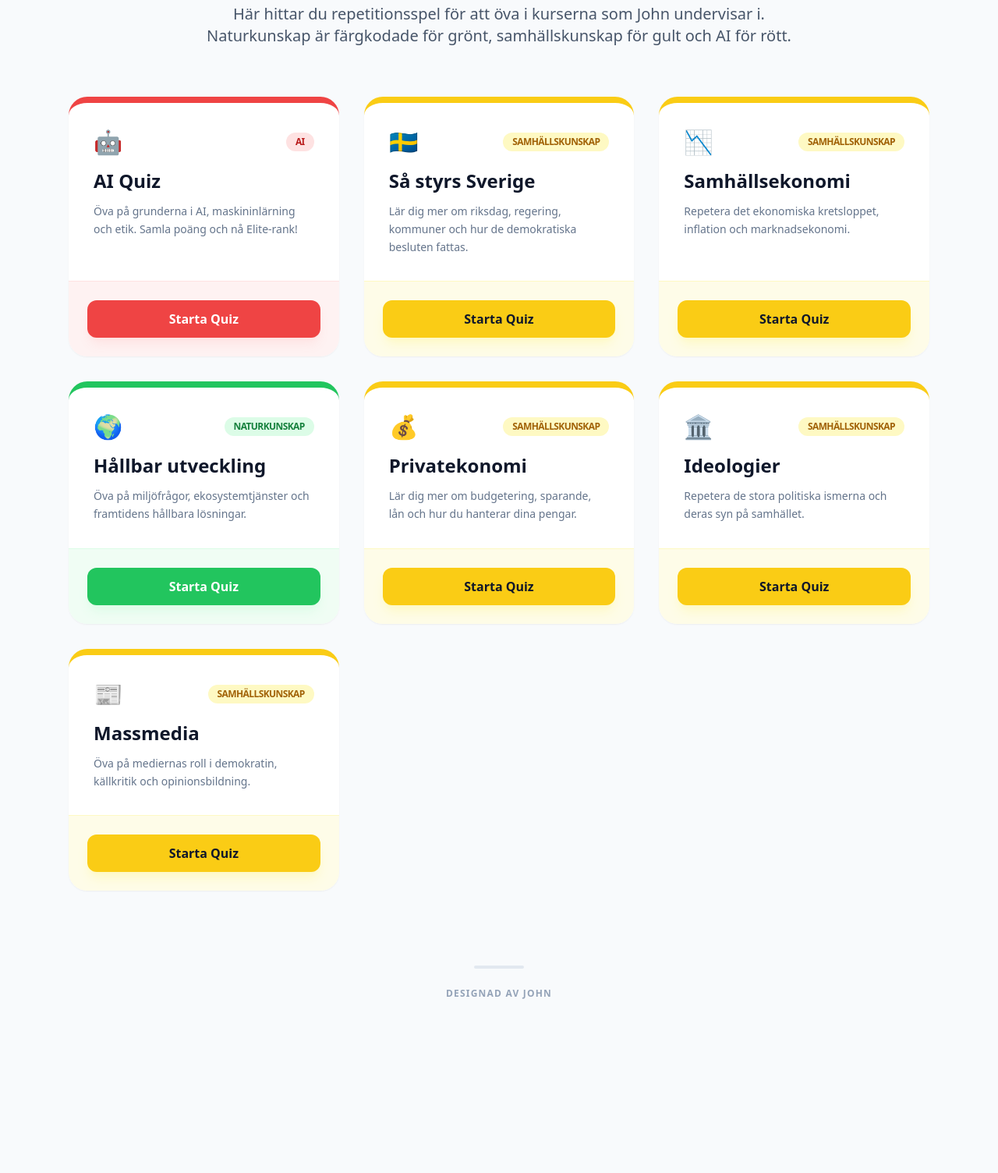
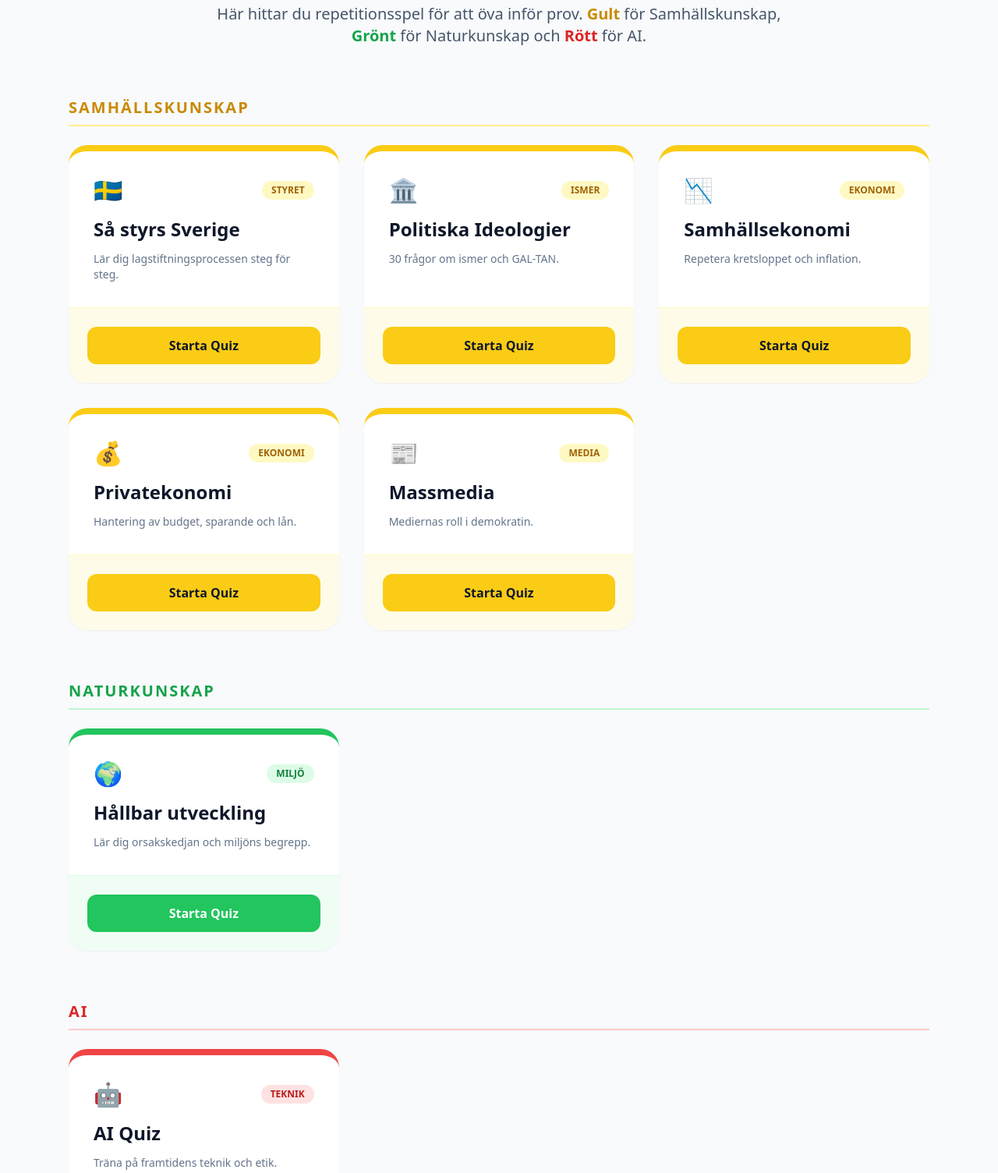
Before and after one commit to johnblixt/johnshemsida, a plain HTML site: page Index.html in a window 1280 px wide. Shown: the part 116-1620 px from the top of the page at 78% size. Before the commit the page ends 1446 px from the top, so only its background shows below. Drawn offline with nearby package versions, Linux system fonts and the light colour scheme.

Commit message:
Update Index.html

```diff
--- a/Index.html
+++ b/Index.html
@@ -13,162 +13,129 @@
 <body class="bg-slate-50 min-h-screen font-sans text-slate-800">
 
     <div class="max-w-6xl mx-auto px-6 py-12">
-        <!-- Header -->
         <header class="text-center mb-16">
             <h1 class="text-4xl md:text-5xl font-black text-slate-900 mb-6">
                 Välkommen till Johns hemsida!
             </h1>
             <p class="text-lg md:text-xl text-slate-600 max-w-3xl mx-auto leading-relaxed">
-                Här hittar du repetitionsspel för att öva i kurserna som John undervisar i.
-                Naturkunskap är färgkodade för grönt, samhällskunskap för gult och AI för rött.
+                Här hittar du repetitionsspel för att öva inför prov.
+                <span class="text-yellow-600 font-bold">Gult</span> för Samhällskunskap,
+                <span class="text-green-600 font-bold">Grönt</span> för Naturkunskap och
+                <span class="text-red-600 font-bold">Rött</span> för AI.
             </p>
         </header>
 
-        <!-- Grid of Games -->
+        <!-- SAMHÄLLSKUNSKAP -->
+        <h2 class="text-xl font-black uppercase tracking-widest text-yellow-600 mb-6 border-b-2 border-yellow-200 pb-2">Samhällskunskap</h2>
+        <div class="grid grid-cols-1 md:grid-cols-2 lg:grid-cols-3 gap-8 mb-16">
+            <div class="card-hover bg-white rounded-3xl shadow-sm border-t-8 border-yellow-400 overflow-hidden flex flex-col">
+                <div class="p-8 flex-grow">
+                    <div class="flex items-center justify-between mb-4">
+                        <span class="text-3xl">🇸🇪</span>
+                        <span class="bg-yellow-100 text-yellow-700 text-xs font-bold px-3 py-1 rounded-full uppercase">Styret</span>
+                    </div>
+                    <h3 class="text-2xl font-bold text-slate-900 mb-3">Så styrs Sverige</h3>
+                    <p class="text-slate-500 text-sm">Lär dig lagstiftningsprocessen steg för steg.</p>
+                </div>
+                <div class="p-6 bg-yellow-50 mt-auto border-t border-yellow-100">
+                    <a href="sh_styrning.html" class="block w-full text-center bg-yellow-400 text-slate-900 py-3 rounded-xl font-bold hover:bg-yellow-500 transition-all">Starta Quiz</a>
+                </div>
+            </div>
+
+            <div class="card-hover bg-white rounded-3xl shadow-sm border-t-8 border-yellow-400 overflow-hidden flex flex-col">
+                <div class="p-8 flex-grow">
+                    <div class="flex items-center justify-between mb-4">
+                        <span class="text-3xl">🏛️</span>
+                        <span class="bg-yellow-100 text-yellow-700 text-xs font-bold px-3 py-1 rounded-full uppercase">Ismer</span>
+                    </div>
+                    <h3 class="text-2xl font-bold text-slate-900 mb-3">Politiska Ideologier</h3>
+                    <p class="text-slate-500 text-sm">30 frågor om ismer och GAL-TAN.</p>
+                </div>
+                <div class="p-6 bg-yellow-50 mt-auto border-t border-yellow-100">
+                    <a href="sh_ideologier.html" class="block w-full text-center bg-yellow-400 text-slate-900 py-3 rounded-xl font-bold hover:bg-yellow-500 transition-all">Starta Quiz</a>
+                </div>
+            </div>
+
+            <div class="card-hover bg-white rounded-3xl shadow-sm border-t-8 border-yellow-400 overflow-hidden flex flex-col">
+                <div class="p-8 flex-grow">
+                    <div class="flex items-center justify-between mb-4">
+                        <span class="text-3xl">📉</span>
+                        <span class="bg-yellow-100 text-yellow-700 text-xs font-bold px-3 py-1 rounded-full uppercase">Ekonomi</span>
+                    </div>
+                    <h3 class="text-2xl font-bold text-slate-900 mb-3">Samhällsekonomi</h3>
+                    <p class="text-slate-500 text-sm">Repetera kretsloppet och inflation.</p>
+                </div>
+                <div class="p-6 bg-yellow-50 mt-auto border-t border-yellow-100">
+                    <a href="sh_ekonomi.html" class="block w-full text-center bg-yellow-400 text-slate-900 py-3 rounded-xl font-bold hover:bg-yellow-500 transition-all">Starta Quiz</a>
+                </div>
+            </div>
+
+            <div class="card-hover bg-white rounded-3xl shadow-sm border-t-8 border-yellow-400 overflow-hidden flex flex-col">
+                <div class="p-8 flex-grow">
+                    <div class="flex items-center justify-between mb-4">
+                        <span class="text-3xl">💰</span>
+                        <span class="bg-yellow-100 text-yellow-700 text-xs font-bold px-3 py-1 rounded-full uppercase">Ekonomi</span>
+                    </div>
+                    <h3 class="text-2xl font-bold text-slate-900 mb-3">Privatekonomi</h3>
+                    <p class="text-slate-500 text-sm">Hantering av budget, sparande och lån.</p>
+                </div>
+                <div class="p-6 bg-yellow-50 mt-auto border-t border-yellow-100">
+                    <a href="sh_privatekonomi.html" class="block w-full text-center bg-yellow-400 text-slate-900 py-3 rounded-xl font-bold hover:bg-yellow-500 transition-all">Starta Quiz</a>
+                </div>
+            </div>
+
+            <div class="card-hover bg-white rounded-3xl shadow-sm border-t-8 border-yellow-400 overflow-hidden flex flex-col">
+                <div class="p-8 flex-grow">
+                    <div class="flex items-center justify-between mb-4">
+                        <span class="text-3xl">📰</span>
+                        <span class="bg-yellow-100 text-yellow-700 text-xs font-bold px-3 py-1 rounded-full uppercase">Media</span>
+                    </div>
+                    <h3 class="text-2xl font-bold text-slate-900 mb-3">Massmedia</h3>
+                    <p class="text-slate-500 text-sm">Mediernas roll i demokratin.</p>
+                </div>
+                <div class="p-6 bg-yellow-50 mt-auto border-t border-yellow-100">
+                    <a href="sh_massmedia.html" class="block w-full text-center bg-yellow-400 text-slate-900 py-3 rounded-xl font-bold hover:bg-yellow-500 transition-all">Starta Quiz</a>
+                </div>
+            </div>
+        </div>
+
+        <!-- NATURKUNSKAP -->
+        <h2 class="text-xl font-black uppercase tracking-widest text-green-600 mb-6 border-b-2 border-green-200 pb-2">Naturkunskap</h2>
+        <div class="grid grid-cols-1 md:grid-cols-2 lg:grid-cols-3 gap-8 mb-16">
+            <div class="card-hover bg-white rounded-3xl shadow-sm border-t-8 border-green-500 overflow-hidden flex flex-col">
+                <div class="p-8 flex-grow">
+                    <div class="flex items-center justify-between mb-4">
+                        <span class="text-3xl">🌍</span>
+                        <span class="bg-green-100 text-green-700 text-xs font-bold px-3 py-1 rounded-full uppercase">Miljö</span>
+                    </div>
+                    <h3 class="text-2xl font-bold text-slate-900 mb-3">Hållbar utveckling</h3>
+                    <p class="text-slate-500 text-sm">Lär dig orsakskedjan och miljöns begrepp.</p>
+                </div>
+                <div class="p-6 bg-green-50 mt-auto border-t border-green-100">
+                    <a href="nk_hallbarhet.html" class="block w-full text-center bg-green-500 text-white py-3 rounded-xl font-bold hover:bg-green-600 transition-all">Starta Quiz</a>
+                </div>
+            </div>
+        </div>
+
+        <!-- AI -->
+        <h2 class="text-xl font-black uppercase tracking-widest text-red-600 mb-6 border-b-2 border-red-200 pb-2">AI</h2>
         <div class="grid grid-cols-1 md:grid-cols-2 lg:grid-cols-3 gap-8">
-
-            <!-- AI Quiz (Röd) -->
-            <div class="card-hover bg-white rounded-3xl shadow-sm border-t-8 border-red-500 overflow-hidden flex flex-col h-full">
+            <div class="card-hover bg-white rounded-3xl shadow-sm border-t-8 border-red-500 overflow-hidden flex flex-col">
                 <div class="p-8 flex-grow">
                     <div class="flex items-center justify-between mb-4">
                         <span class="text-3xl">🤖</span>
-                        <span class="bg-red-100 text-red-700 text-xs font-bold px-3 py-1 rounded-full uppercase tracking-tighter">AI</span>
+                        <span class="bg-red-100 text-red-700 text-xs font-bold px-3 py-1 rounded-full uppercase">Teknik</span>
                     </div>
-                    <h2 class="text-2xl font-bold text-slate-900 mb-3">AI Quiz</h2>
-                    <p class="text-slate-500 text-sm leading-relaxed">
-                        Öva på grunderna i AI, maskininlärning och etik. Samla poäng och nå Elite-rank!
-                    </p>
+                    <h3 class="text-2xl font-bold text-slate-900 mb-3">AI Quiz</h3>
+                    <p class="text-slate-500 text-sm">Träna på framtidens teknik och etik.</p>
                 </div>
-                <div class="p-6 bg-red-50 border-t border-red-100 mt-auto">
-                    <a href="ai_quiz.html" class="block w-full text-center bg-red-500 text-white py-3 rounded-xl font-bold hover:bg-red-600 transition-colors shadow-lg shadow-red-100">
-                        Starta Quiz
-                    </a>
+                <div class="p-6 bg-red-50 mt-auto border-t border-red-100">
+                    <a href="ai_quiz.html" class="block w-full text-center bg-red-500 text-white py-3 rounded-xl font-bold hover:bg-red-600 transition-all">Starta Quiz</a>
                 </div>
             </div>
-
-            <!-- Så styrs Sverige Quiz (Gul) - NYTT -->
-            <div class="card-hover bg-white rounded-3xl shadow-sm border-t-8 border-yellow-400 overflow-hidden flex flex-col h-full">
-                <div class="p-8 flex-grow">
-                    <div class="flex items-center justify-between mb-4">
-                        <span class="text-3xl">🇸🇪</span>
-                        <span class="bg-yellow-100 text-yellow-700 text-xs font-bold px-3 py-1 rounded-full uppercase tracking-tighter">Samhällskunskap</span>
-                    </div>
-                    <h2 class="text-2xl font-bold text-slate-900 mb-3">Så styrs Sverige</h2>
-                    <p class="text-slate-500 text-sm leading-relaxed">
-                        Lär dig mer om riksdag, regering, kommuner och hur de demokratiska besluten fattas.
-                    </p>
-                </div>
-                <div class="p-6 bg-yellow-50 border-t border-yellow-100 mt-auto">
-                    <a href="sh_styrning.html" class="block w-full text-center bg-yellow-400 text-slate-900 py-3 rounded-xl font-bold hover:bg-yellow-500 transition-colors shadow-lg shadow-yellow-100">
-                        Starta Quiz
-                    </a>
-                </div>
-            </div>
-
-            <!-- Samhällsekonomi Quiz (Gul) -->
-            <div class="card-hover bg-white rounded-3xl shadow-sm border-t-8 border-yellow-400 overflow-hidden flex flex-col h-full">
-                <div class="p-8 flex-grow">
-                    <div class="flex items-center justify-between mb-4">
-                        <span class="text-3xl">📉</span>
-                        <span class="bg-yellow-100 text-yellow-700 text-xs font-bold px-3 py-1 rounded-full uppercase tracking-tighter">Samhällskunskap</span>
-                    </div>
-                    <h2 class="text-2xl font-bold text-slate-900 mb-3">Samhällsekonomi</h2>
-                    <p class="text-slate-500 text-sm leading-relaxed">
-                        Repetera det ekonomiska kretsloppet, inflation och marknadsekonomi.
-                    </p>
-                </div>
-                <div class="p-6 bg-yellow-50 border-t border-yellow-100 mt-auto">
-                    <a href="sh_ekonomi.html" class="block w-full text-center bg-yellow-400 text-slate-900 py-3 rounded-xl font-bold hover:bg-yellow-500 transition-colors shadow-lg shadow-yellow-100">
-                        Starta Quiz
-                    </a>
-                </div>
-            </div>
-
-            <!-- Hållbar utveckling Quiz (Grön) -->
-            <div class="card-hover bg-white rounded-3xl shadow-sm border-t-8 border-green-500 overflow-hidden flex flex-col h-full">
-                <div class="p-8 flex-grow">
-                    <div class="flex items-center justify-between mb-4">
-                        <span class="text-3xl">🌍</span>
-                        <span class="bg-green-100 text-green-700 text-xs font-bold px-3 py-1 rounded-full uppercase tracking-tighter">Naturkunskap</span>
-                    </div>
-                    <h2 class="text-2xl font-bold text-slate-900 mb-3">Hållbar utveckling</h2>
-                    <p class="text-slate-500 text-sm leading-relaxed">
-                        Öva på miljöfrågor, ekosystemtjänster och framtidens hållbara lösningar.
-                    </p>
-                </div>
-                <div class="p-6 bg-green-50 border-t border-green-100 mt-auto">
-                    <a href="nk_hallbarhet.html" class="block w-full text-center bg-green-500 text-white py-3 rounded-xl font-bold hover:bg-green-600 transition-colors shadow-lg shadow-green-100">
-                        Starta Quiz
-                    </a>
-                </div>
-            </div>
-
-            <!-- Privatekonomi Quiz (Gul) -->
-            <div class="card-hover bg-white rounded-3xl shadow-sm border-t-8 border-yellow-400 overflow-hidden flex flex-col h-full">
-                <div class="p-8 flex-grow">
-                    <div class="flex items-center justify-between mb-4">
-                        <span class="text-3xl">💰</span>
-                        <span class="bg-yellow-100 text-yellow-700 text-xs font-bold px-3 py-1 rounded-full uppercase tracking-tighter">Samhällskunskap</span>
-                    </div>
-                    <h2 class="text-2xl font-bold text-slate-900 mb-3">Privatekonomi</h2>
-                    <p class="text-slate-500 text-sm leading-relaxed">
-                        Lär dig mer om budgetering, sparande, lån och hur du hanterar dina pengar.
-                    </p>
-                </div>
-                <div class="p-6 bg-yellow-50 border-t border-yellow-100 mt-auto">
-                    <a href="sh_privatekonomi.html" class="block w-full text-center bg-yellow-400 text-slate-900 py-3 rounded-xl font-bold hover:bg-yellow-500 transition-colors shadow-lg shadow-yellow-100">
-                        Starta Quiz
-                    </a>
-                </div>
-            </div>
-
-            <!-- Ideologier Quiz (Gul) -->
-            <div class="card-hover bg-white rounded-3xl shadow-sm border-t-8 border-yellow-400 overflow-hidden flex flex-col h-full">
-                <div class="p-8 flex-grow">
-                    <div class="flex items-center justify-between mb-4">
-                        <span class="text-3xl">🏛️</span>
-                        <span class="bg-yellow-100 text-yellow-700 text-xs font-bold px-3 py-1 rounded-full uppercase tracking-tighter">Samhällskunskap</span>
-                    </div>
-                    <h2 class="text-2xl font-bold text-slate-900 mb-3">Ideologier</h2>
-                    <p class="text-slate-500 text-sm leading-relaxed">
-                        Repetera de stora politiska ismerna och deras syn på samhället.
-                    </p>
-                </div>
-                <div class="p-6 bg-yellow-50 border-t border-yellow-100 mt-auto">
-                    <a href="sh_ideologier.html" class="block w-full text-center bg-yellow-400 text-slate-900 py-3 rounded-xl font-bold hover:bg-yellow-500 transition-colors shadow-lg shadow-yellow-100">
-                        Starta Quiz
-                    </a>
-                </div>
-            </div>
-
-            <!-- Massmedia Quiz (Gul) -->
-            <div class="card-hover bg-white rounded-3xl shadow-sm border-t-8 border-yellow-400 overflow-hidden flex flex-col h-full">
-                <div class="p-8 flex-grow">
-                    <div class="flex items-center justify-between mb-4">
-                        <span class="text-3xl">📰</span>
-                        <span class="bg-yellow-100 text-yellow-700 text-xs font-bold px-3 py-1 rounded-full uppercase tracking-tighter">Samhällskunskap</span>
-                    </div>
-                    <h2 class="text-2xl font-bold text-slate-900 mb-3">Massmedia</h2>
-                    <p class="text-slate-500 text-sm leading-relaxed">
-                        Öva på mediernas roll i demokratin, källkritik och opinionsbildning.
-                    </p>
-                </div>
-                <div class="p-6 bg-yellow-50 border-t border-yellow-100 mt-auto">
-                    <a href="sh_massmedia.html" class="block w-full text-center bg-yellow-400 text-slate-900 py-3 rounded-xl font-bold hover:bg-yellow-500 transition-colors shadow-lg shadow-yellow-100">
-                        Starta Quiz
-                    </a>
-                </div>
-            </div>
-
         </div>
 
-        <!-- Footer -->
-        <footer class="mt-24 text-center">
-            <div class="w-16 h-1 bg-slate-200 mx-auto mb-6 rounded-full"></div>
-            <p class="text-slate-400 text-xs uppercase tracking-widest font-bold">
-                Designad av John
-            </p>
-        </footer>
+        <footer class="mt-24 text-center text-slate-400 text-xs uppercase tracking-widest font-bold">Designad av John</footer>
     </div>
 
 </body>
```
